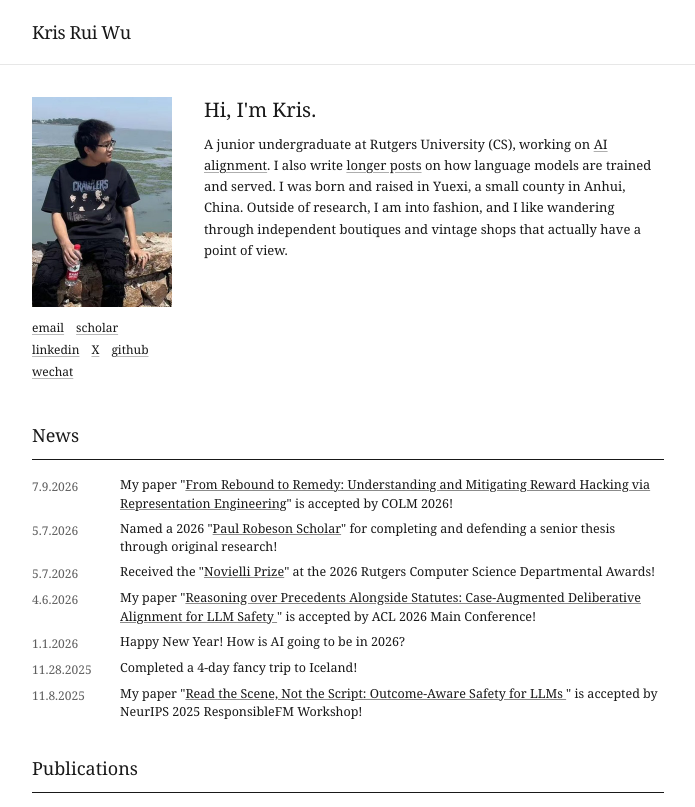
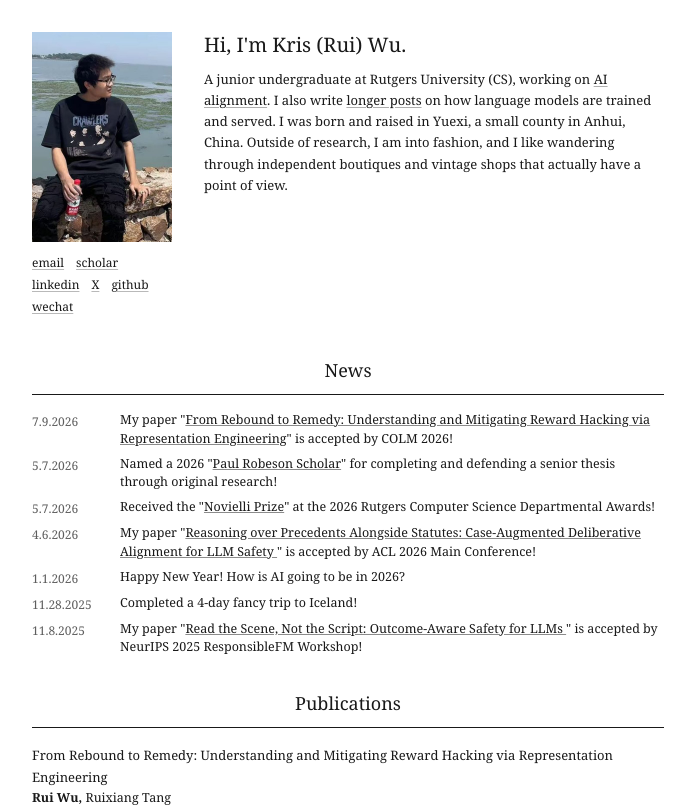
Before and after one commit to RuiWu1123/RuiWu1123.github.io, a React (Vite) app: page /#/ in a window 1280 px wide. Shown: the top 807 px of the page, without its empty margins (292-987 px from the left). Built offline with nearby package versions, Linux system fonts and the light colour scheme; a web font is replaced by a local one.

Commit message:
Centre the section headings, drop the duplicated year, move the name into the introduction

```diff
--- a/components/Navbar.tsx
+++ b/components/Navbar.tsx
@@ -2,23 +2,21 @@ import React from 'react';
 import { NavLink, useLocation } from 'react-router-dom';
 
 /**
- * The header carries the name only. Alignment and Blogs are reached from links
- * inside the home page's introduction, so there is no page menu; the name is
- * the way back from a sub-page.
+ * The home page carries its own name in the introduction, so no header is drawn
+ * there. Sub-pages get a single link back, since there is no page menu.
  */
 const Navbar: React.FC = () => {
   const { pathname } = useLocation();
-  const atHome = pathname === '/';
+  if (pathname === '/') return null;
 
   return (
-    <nav className="w-full border-b border-anthropic-text/10">
-      <div className="max-w-[680px] mx-auto px-6 h-16 flex items-center">
+    <nav className="w-full">
+      <div className="max-w-[680px] mx-auto px-6 pt-6">
         <NavLink
           to="/"
-          className="text-lg font-serif tracking-tight hover:opacity-70 transition-opacity"
-          aria-current={atHome ? 'page' : undefined}
+          className="text-[13px] text-anthropic-gray underline underline-offset-2 decoration-anthropic-text/30 hover:text-anthropic-text hover:decoration-anthropic-text transition-colors"
         >
-          Kris Rui Wu
+          Kris (Rui) Wu
         </NavLink>
       </div>
     </nav>
--- a/pages/Alignment.tsx
+++ b/pages/Alignment.tsx
@@ -44,7 +44,7 @@ const Alignment: React.FC = () => {
           </figcaption>
         </figure>
 
-        <div className="mb-4 border-b-[1.5px] border-anthropic-text pb-2.5">
+        <div className="mb-4 border-b-[1.5px] border-anthropic-text pb-2.5 text-center">
           <h2 className="text-lg font-serif text-anthropic-text">Field News</h2>
         </div>
 
--- a/pages/Home.tsx
+++ b/pages/Home.tsx
@@ -97,7 +97,7 @@ const Home: React.FC = () => {
 
         <div className="flex-1 min-w-0">
           <h1 className="text-xl font-serif mb-3 text-anthropic-text leading-tight">
-            Hi, I&apos;m Kris.
+            Hi, I&apos;m Kris (Rui) Wu.
           </h1>
           <p className="text-base font-sans text-anthropic-gray leading-relaxed">
             A junior undergraduate at Rutgers University (CS), working on{' '}
@@ -117,7 +117,7 @@ const Home: React.FC = () => {
 
        {/* News Section */}
       <section className="mb-8">
-        <div className="mb-4 border-b-[1.5px] border-anthropic-text pb-2.5">
+        <div className="mb-4 border-b-[1.5px] border-anthropic-text pb-2.5 text-center">
           <h2 className="text-lg font-serif text-anthropic-text">News</h2>
         </div>
 
@@ -139,7 +139,7 @@ const Home: React.FC = () => {
 
       {/* Publications */}
       <section>
-        <div className="mb-4 border-b-[1.5px] border-anthropic-text pb-2.5">
+        <div className="mb-4 border-b-[1.5px] border-anthropic-text pb-2.5 text-center">
           <h2 className="text-lg font-serif text-anthropic-text">Publications</h2>
         </div>
 
@@ -165,7 +165,7 @@ const Home: React.FC = () => {
               </p>
 
               <div className="text-[12px] text-anthropic-gray/90 italic leading-[1.5]">
-                {pub.venue} ({pub.year})
+                {pub.venue}
               </div>
 
               <div className="flex gap-3 text-[12px] mt-0.5">
```
